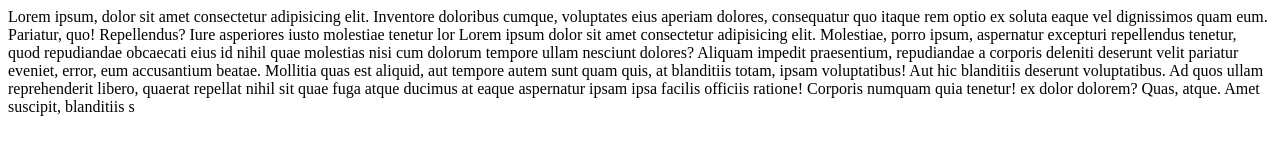
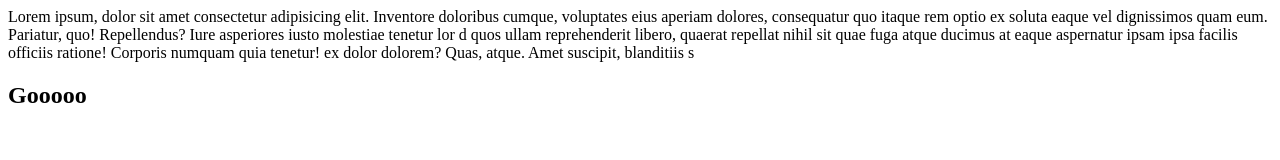
Before and after one commit to mt-shke/git-vscode-settings, a plain HTML site: page index.html in a window 1280 px wide. Drawn offline with Linux system fonts and the light colour scheme.

Commit message:
adding another Big commit

```diff
--- a/index.html
+++ b/index.html
@@ -10,9 +10,8 @@
 <body>
     Lorem ipsum, dolor sit amet consectetur adipisicing elit. Inventore doloribus cumque, voluptates eius aperiam dolores, consequatur quo itaque rem optio ex soluta eaque vel dignissimos quam eum. Pariatur, quo! Repellendus?
     Iure asperiores iusto molestiae tenetur lor
-    Lorem ipsum dolor sit amet consectetur adipisicing elit. Molestiae, porro ipsum, aspernatur excepturi repellendus tenetur, quod repudiandae obcaecati eius id nihil quae molestias nisi cum dolorum tempore ullam nesciunt dolores?
-    Aliquam impedit praesentium, repudiandae a corporis deleniti deserunt velit pariatur eveniet, error, eum accusantium beatae. Mollitia quas est aliquid, aut tempore autem sunt quam quis, at blanditiis totam, ipsam voluptatibus!
-    Aut hic blanditiis deserunt voluptatibus. Ad quos ullam reprehenderit libero, quaerat repellat nihil sit quae fuga atque ducimus at eaque aspernatur ipsam ipsa facilis officiis ratione! Corporis numquam quia tenetur!
+d quos ullam reprehenderit libero, quaerat repellat nihil sit quae fuga atque ducimus at eaque aspernatur ipsam ipsa facilis officiis ratione! Corporis numquam quia tenetur!
     ex dolor dolorem? Quas, atque. Amet suscipit, blanditiis s
+    <h2>Gooooo</h2>
 </body>
 </html>
```
Also changed, not shown: 2 other files.
